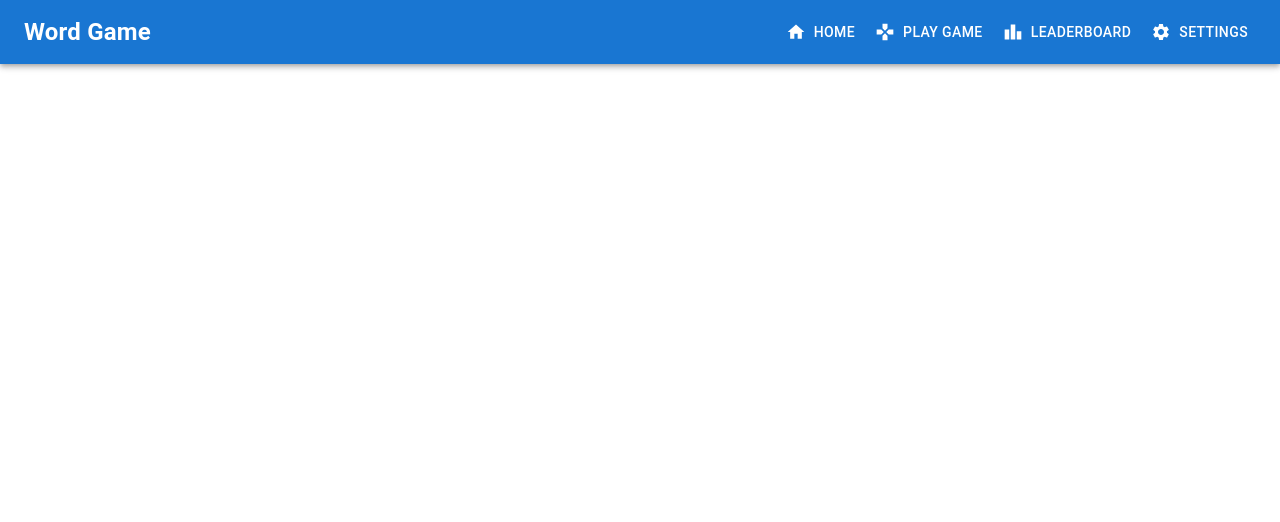
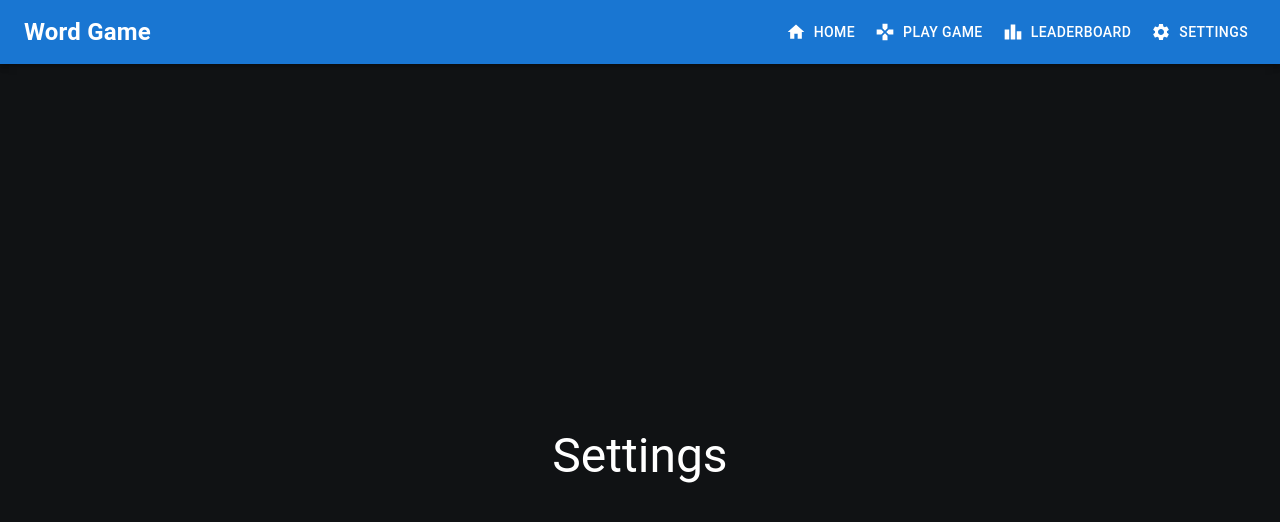
Before and after one commit to thenickgarza/Word-Game, a React (Vite) app in the folder frontend/: page /settings in a window 1280 px wide. Shown: the top 522 px of the page. Built offline with nearby package versions, Linux system fonts and the light colour scheme.

Commit message:
Start of settings page

```diff
--- a/frontend/src/App.jsx
+++ b/frontend/src/App.jsx
@@ -4,6 +4,7 @@ import CssBaseline from '@mui/material/CssBaseline'
 import NavigationBar from './components/NavigationBar'
 import Home from './components/Home'
 import Game from './pages/game'
+import Settings from './pages/settings'
 import './App.css'
 
 const theme = createTheme({
@@ -23,6 +24,7 @@ function App() {
       <Routes>
         <Route path="/" element={<Home />} />
         <Route path="/game" element={<Game />} />
+        <Route path="/settings" element={<Settings />} />
       </Routes>
     </ThemeProvider>
   )
--- a/frontend/src/components/NavigationBar.jsx
+++ b/frontend/src/components/NavigationBar.jsx
@@ -86,6 +86,7 @@ const NavigationBar = () => {
           >
             Leaderboard
           </Button>
+          <Link to="/settings">
           <Button
             color="inherit"
             startIcon={<Settings />}
@@ -97,6 +98,7 @@ const NavigationBar = () => {
           >
             Settings
           </Button>
+          </Link>
         </Box>
 
         {/* Mobile Menu */}
--- /dev/null
+++ b/frontend/src/pages/settings.jsx
@@ -0,0 +1,23 @@
+import { Container, Box, Typography, Button, Stack } from "@mui/material";
+
+export default function Settings() {
+  return (
+    <Container maxWidth="md" minHeight="100vh">
+      <Box
+        display="flex"
+        flexDirection="column"
+        alignItems="center"
+        justifyContent="center"
+        verticalAlign="center"
+        minHeight="100vh"
+        textAlign="center"
+        margin="auto"
+        gap={3}
+      >
+        <Typography variant="h3" component="h1" gutterBottom>
+          Settings
+        </Typography>
+      </Box>
+    </Container>
+  );
+}
```
